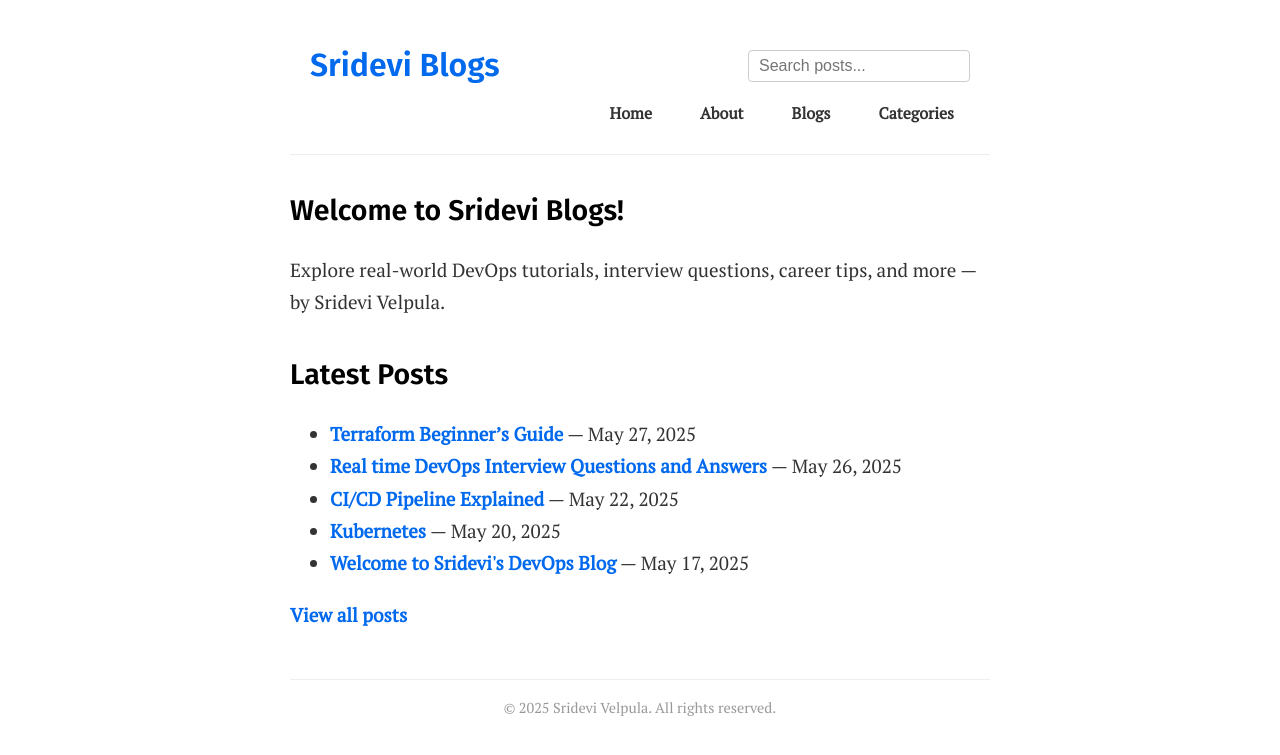
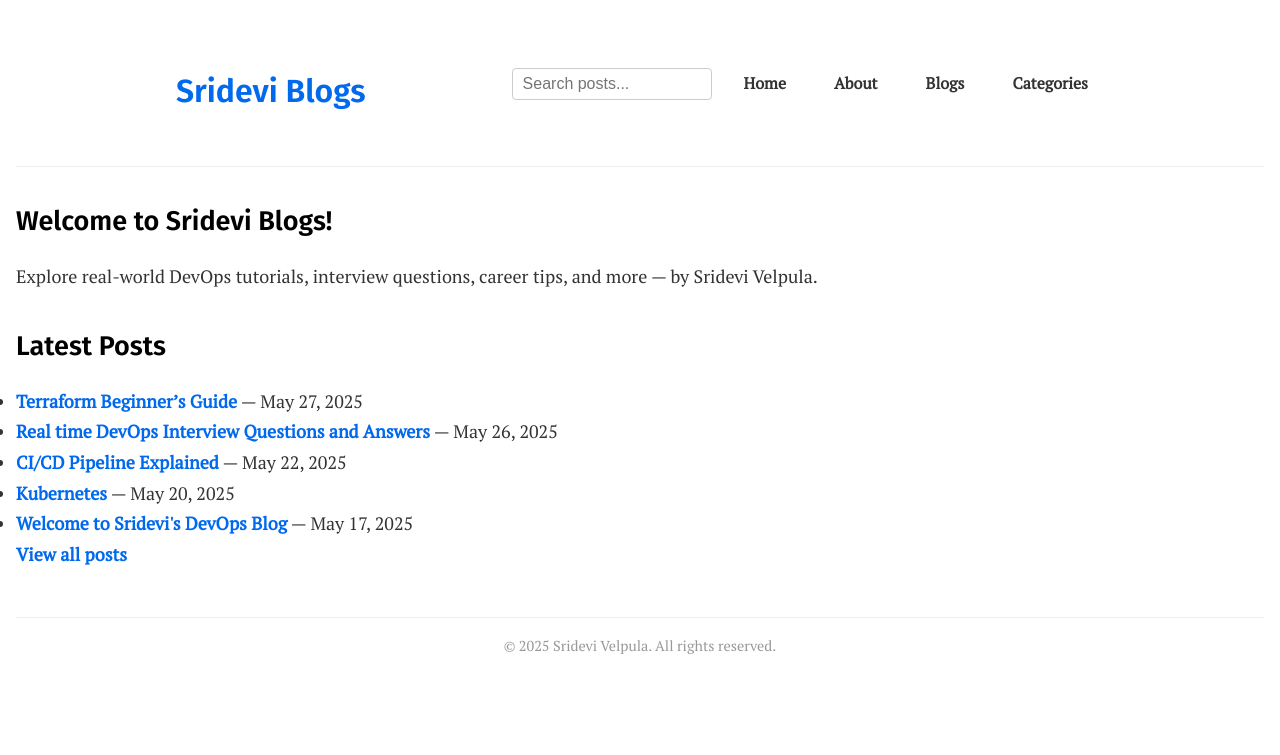
Before and after one commit to srideviblogs/srideviblogs.github.io, a Jekyll site: the page built from index.md, in a window 1280 px wide. Shown: the top 755 px of the page. Built offline with Jekyll 4.4.1, drawn with Linux system fonts in a browser that asks for light colours.

Commit message:
Update custom.css

```diff
--- a/assets/css/custom.css
+++ b/assets/css/custom.css
@@ -1,19 +1,27 @@
 /* Import Google Fonts */
 @import url('https://fonts.googleapis.com/css2?family=PT+Serif&family=Fira+Sans&display=swap');
 
-/* Body styling */
+/* Reset and Base Styles */
+* {
+  box-sizing: border-box;
+  margin: 0;
+  padding: 0;
+}
+
 body {
   font-family: 'PT Serif', serif;
-  font-size: 19px;
+  font-size: 18px;
   line-height: 1.7;
-  font-weight: 400;
   color: #333;
   background-color: #fff;
+  padding: 0 1rem;
+}
+
+/* Container to center content */
+.container {
+  max-width: 960px;
   margin: 0 auto;
-  max-width: 700px;
-  padding: 20px;
-  -webkit-font-smoothing: antialiased;
-  -moz-osx-font-smoothing: grayscale;
+  padding: 1rem;
 }
 
 /* Headings */
@@ -31,84 +39,71 @@ a {
   text-decoration: none;
   font-weight: 600;
 }
-
 a:hover {
   text-decoration: underline;
 }
 
 /* Header */
-header.site-header {
+.site-header {
   border-bottom: 1px solid #eee;
-  margin-bottom: 2rem;
-  padding: 0.5rem 0;
   background: #fff;
+  padding: 1rem 0;
 }
 
 /* Header container layout */
 .site-header .container {
   display: flex;
+  flex-wrap: wrap;
+  align-items: center;
   justify-content: space-between;
-  align-items: center;
-  flex-wrap: wrap;
-  padding: 10px 20px;
+  gap: 1rem;
 }
 
-/* Site title */
+/* Site Title */
 .site-title {
   font-family: 'Fira Sans', sans-serif;
   font-weight: 700;
   font-size: 2rem;
-  margin: 0;
 }
 
 /* Navigation */
 .site-nav {
   display: flex;
   gap: 1rem;
-  flex-grow: 1;
-  justify-content: flex-end;
-  font-weight: 600;
-  z-index: 1000;
+  flex-wrap: wrap;
+  align-items: center;
 }
-
 .site-nav a {
   font-size: 1rem;
   color: #333;
   padding: 0.5rem 1rem;
 }
-
 .site-nav a:hover {
   color: #0069ed;
 }
 
-/* Responsive menu toggle */
+/* Menu Toggle (Mobile) */
 .menu-toggle {
   display: none;
-  font-size: 1.5rem;
+  font-size: 1.8rem;
   cursor: pointer;
-  position: absolute;
-  top: 20px;
-  right: 20px;
-  z-index: 1001; /* Stay above other elements */
   background: none;
   border: none;
 }
 
-/* Search container */
-#search-container {
+/* Search Container */
+.search-container {
   position: relative;
-  margin-left: 20px;
+  margin-left: auto;
 }
-
-#search-input {
+.search-input {
   padding: 6px 10px;
   width: 200px;
   border-radius: 4px;
   border: 1px solid #ccc;
   font-size: 1rem;
 }
-
-#search-results {
+.search-results {
   position: absolute;
   top: 100%;
   left: 0;
@@ -121,39 +116,33 @@ header.site-header {
   z-index: 1000;
   box-shadow: 0 2px 8px rgba(0,0,0,0.1);
 }
-
-#search-results ul {
+.search-results ul {
   list-style: none;
   margin: 0;
   padding: 0.5rem;
 }
-
-#search-results li {
+.search-results li {
   padding: 0.4rem 0;
 }
-
-#search-results li a {
+.search-results li a {
   color: #007acc;
   text-decoration: none;
 }
-
-#search-results li a:hover {
+.search-results li a:hover {
   text-decoration: underline;
 }
 
-/* Post list styling */
+/* Post List Styling */
 .post-list article {
   border-bottom: 1px solid #eee;
   padding-bottom: 1rem;
   margin-bottom: 1rem;
 }
-
 .post-list article:last-child {
   border-bottom: none;
   margin-bottom: 0;
   padding-bottom: 0;
 }
-
 .post-list .excerpt {
   color: #666;
   font-size: 1rem;
@@ -169,7 +158,7 @@ header.site-header {
   text-align: center;
 }
 
-/* ===== Responsive for Mobile ===== */
+/* Responsive Design */
 @media (max-width: 768px) {
   .site-header .container {
     flex-direction: column;
@@ -178,6 +167,7 @@ header.site-header {
 
   .menu-toggle {
     display: block;
+    align-self: flex-end;
   }
 
   .site-nav {
@@ -194,13 +184,13 @@ header.site-header {
     display: flex;
   }
 
-  #search-container {
+  .search-container {
     width: 100%;
     margin: 10px 0;
     text-align: center;
   }
 
-  #search-input {
+  .search-input {
     width: 90%;
     max-width: 300px;
   }
```
